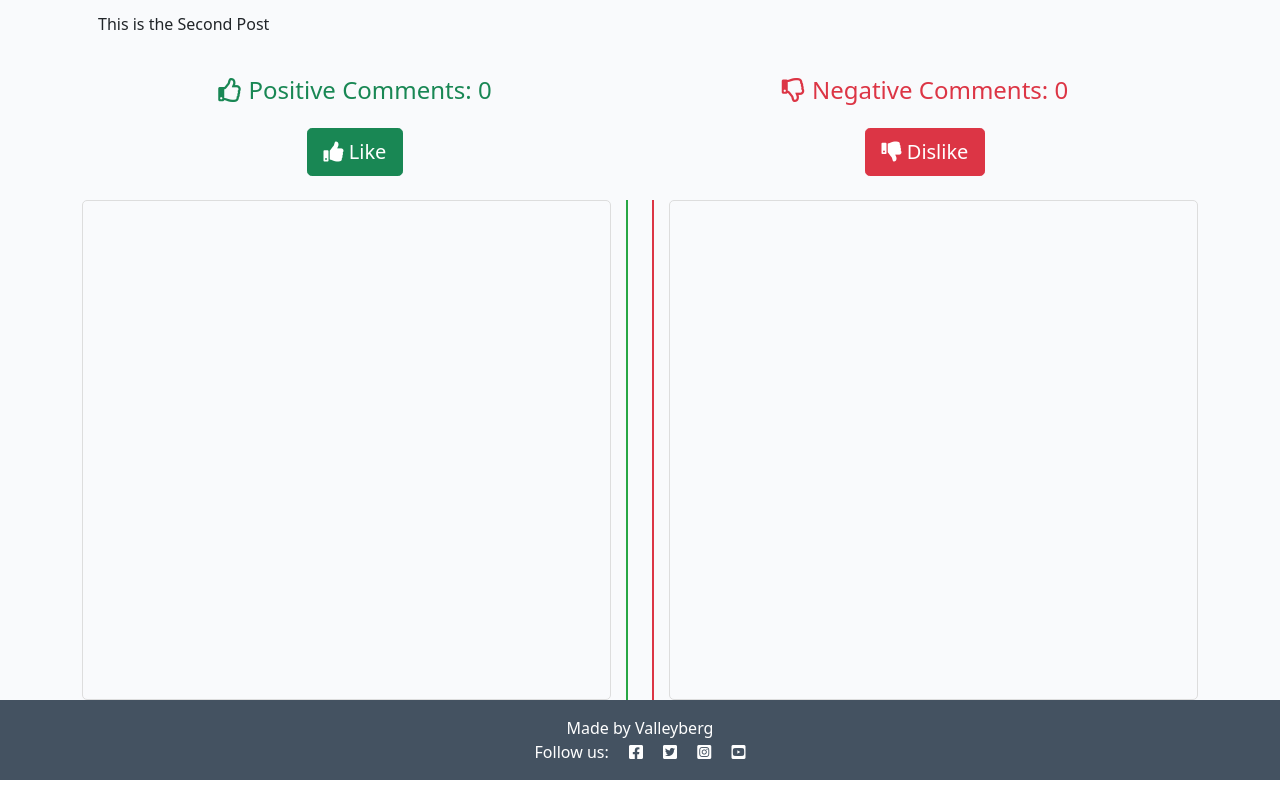
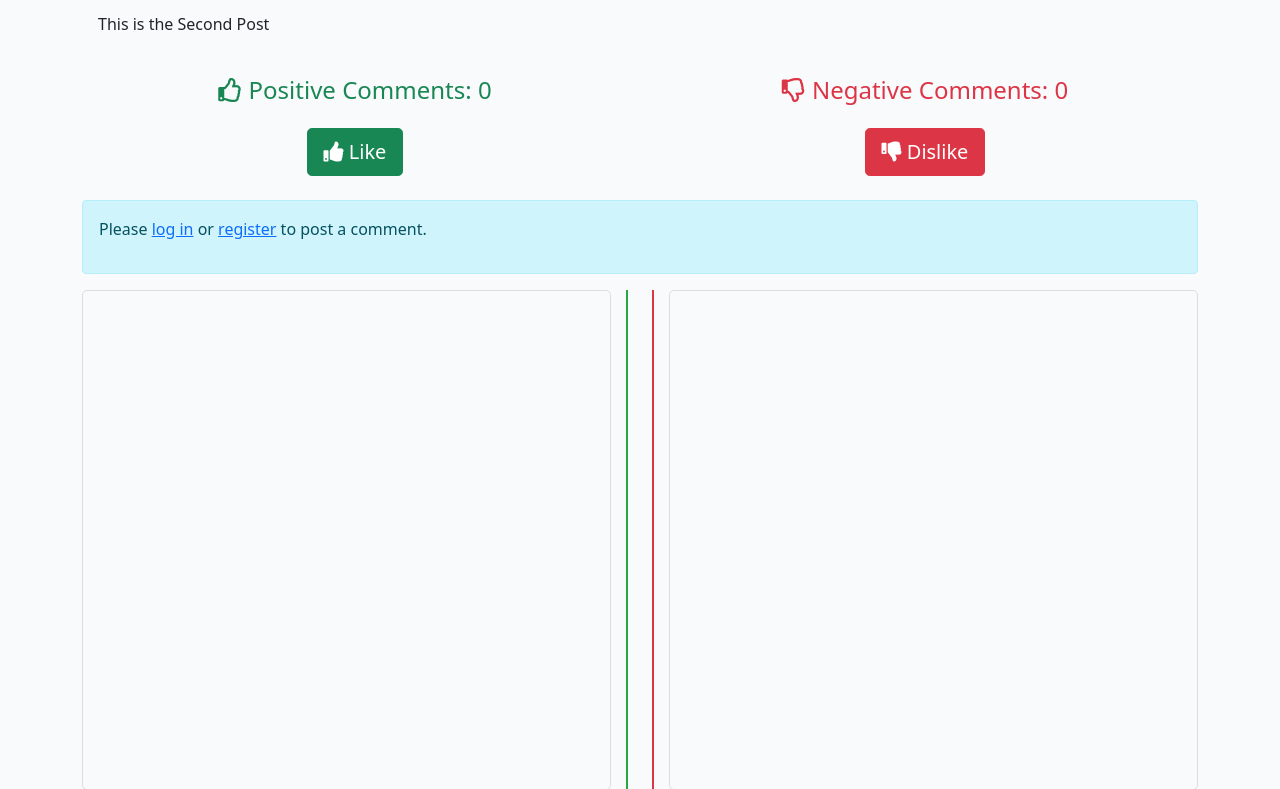
Before and after one commit to cptvalleyberg84/summarazorator, a Django app: a page that uses forum/templates/forum/post_detail.html in a window 1280 px wide. Shown: the part 416-1205 px from the top of the page. Run offline with Django 4.2, Linux system fonts and the light colour scheme; data comes from the database, SQL or seed files in the repository; both versions use the stored data as it was after the commit; some libraries are stand-ins or nearby versions.

Commit message:
Fix comment section bugs with login and cursor focus

```diff
--- a/forum/templates/forum/post_detail.html
+++ b/forum/templates/forum/post_detail.html
@@ -78,18 +78,25 @@
     <!-- Reaction buttons row -->
     <div class="row mb-4">
         <div class="col-6 text-center">
-            <button id="positive-btn" class="btn btn-lg btn-success">
+            <button id="positive-btn" class="btn btn-lg btn-success" data-auth="{{ user.is_authenticated|lower }}">
                 <i class="fas fa-thumbs-up"></i> Like
             </button>
         </div>
         <div class="col-6 text-center">
-            <button id="negative-btn" class="btn btn-lg btn-danger">
+            <button id="negative-btn" class="btn btn-lg btn-danger" data-auth="{{ user.is_authenticated|lower }}">
                 <i class="fas fa-thumbs-down"></i> Dislike
             </button>
         </div>
     </div>
 
-
+    <!-- Please Log In Info -->
+    {% if not user.is_authenticated %}
+    <div class="alert alert-info">
+        <p>Please <a href="{% url 'account_login' %}">log in</a> or <a href="{% url 'account_signup' %}">register</a> to
+            post a comment.</p>
+    </div>
+    {% endif %}
+    {% if user.is_authenticated %}
     <!-- Single Comment Form -->
     <div class="comment-form-container" style="clear: both; width: 70%; margin: 20px auto;">
         <div id="comment-form" style="display: none;">
@@ -103,6 +110,7 @@
             </form>
         </div>
     </div>
+    {% endif %}
 
     <!-- Comments sections container -->
     <div class="row">
--- a/static/js/comments.js
+++ b/static/js/comments.js
@@ -31,28 +31,42 @@ document.addEventListener('DOMContentLoaded', function () {
 
     // Handle positive reaction
     positiveBtn.addEventListener('click', function () {
+        const isAuthenticated = this.getAttribute('data-auth') === 'true';
+        if (isAuthenticated) {
             commentForm.style.display = 'block';
             submitBtn.className = 'btn btn-success';
             commentTypeInput.value = 'positive';
             submitBtn.innerHTML = '<i class="fas fa-thumbs-up"></i> Submit Positive Comment';
-        // Reset form action in case it was previously set for editing
             commentFormElement.setAttribute('action', '');
+            document.getElementById('id_body').focus();
+        } else {
+            alert("Please log in to comment.");
+        }
     });
 
     // Handle negative reaction
     negativeBtn.addEventListener('click', function () {
+        const isAuthenticated = this.getAttribute('data-auth') === 'true';
+        if (isAuthenticated) {
             commentForm.style.display = 'block';
             submitBtn.className = 'btn btn-danger';
             commentTypeInput.value = 'negative';
             submitBtn.innerHTML = '<i class="fas fa-thumbs-down"></i> Submit Negative Comment';
-        // Reset form action in case it was previously set for editing
             commentFormElement.setAttribute('action', '');
+            document.getElementById('id_body').focus();
+        } else {
+            alert("Please log in to comment.");
+        }
     });
 
     // Handle edit functionality
     for (let button of editButtons) {
         button.addEventListener("click", (e) => {
-            let commentId = e.target.getAttribute("comment_id");
+            // Get the button element, accounting for event bubbling
+            let targetButton = e.target.closest('.btn-edit');
+            if (!targetButton) return; // Exit if click wasn't on or inside edit button
+
+            let commentId = targetButton.getAttribute("comment_id");
             let commentElement = document.getElementById(`comment${commentId}`);
             let commentContent = commentElement.querySelector('p').innerText.trim();
             let isPositive = commentElement.closest('.positive-side') !== null;
@@ -62,6 +76,9 @@ document.addEventListener('DOMContentLoaded', function () {
 
             // Set the comment text
             document.getElementById('id_body').value = commentContent;
+
+            // Focus on the textarea
+            document.getElementById('id_body').focus();
 
             // Update form styling and text based on comment type
             if (isPositive) {
@@ -78,6 +95,7 @@ document.addEventListener('DOMContentLoaded', function () {
             commentFormElement.setAttribute('action', `edit_comment/${commentId}`);
         });
     }
+
 
     // Handle form submission
     commentFormElement.addEventListener('submit', function (e) {
--- a/summarazorator/settings.py
+++ b/summarazorator/settings.py
@@ -28,7 +28,7 @@ TEMPLATES_DIR = os.path.join(BASE_DIR, 'templates')
 SECRET_KEY = 'django-insecure-v6ylt*h6y$k##tpj*=rd!bo*_z)2)s)3&(#4(v#3b#*)5_c_md'
 
 # SECURITY WARNING: don't run with debug turned on in production!
-DEBUG = True
+DEBUG = False
 
 ALLOWED_HOSTS = ['8000-cptvalleybe-summarazora-s50rt81q064.ws.codeinstitute-ide.net',
                 '.herokuapp.com']
```
Also changed, not shown: db.sqlite3. Lines whose indentation alone changed are shown as unchanged.
